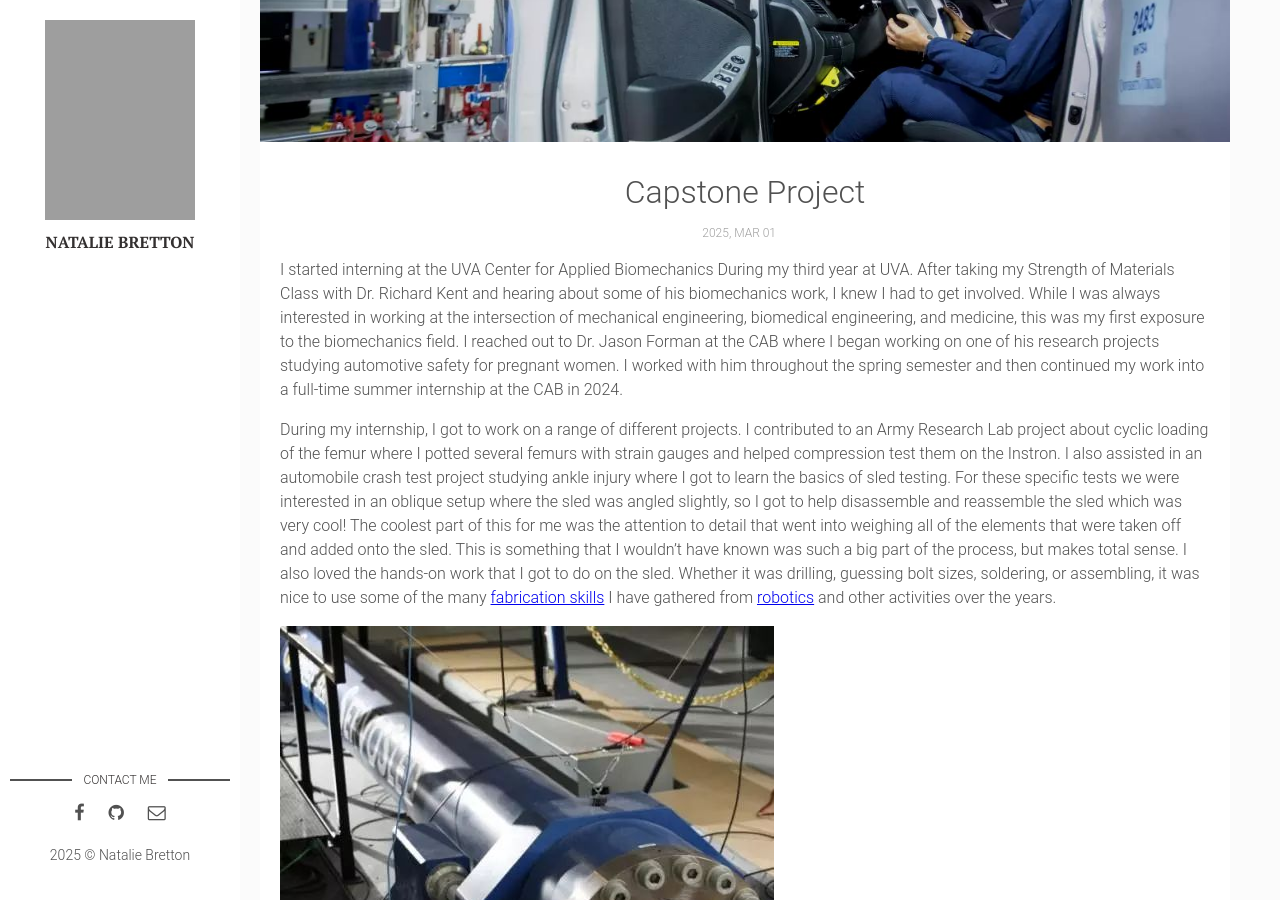
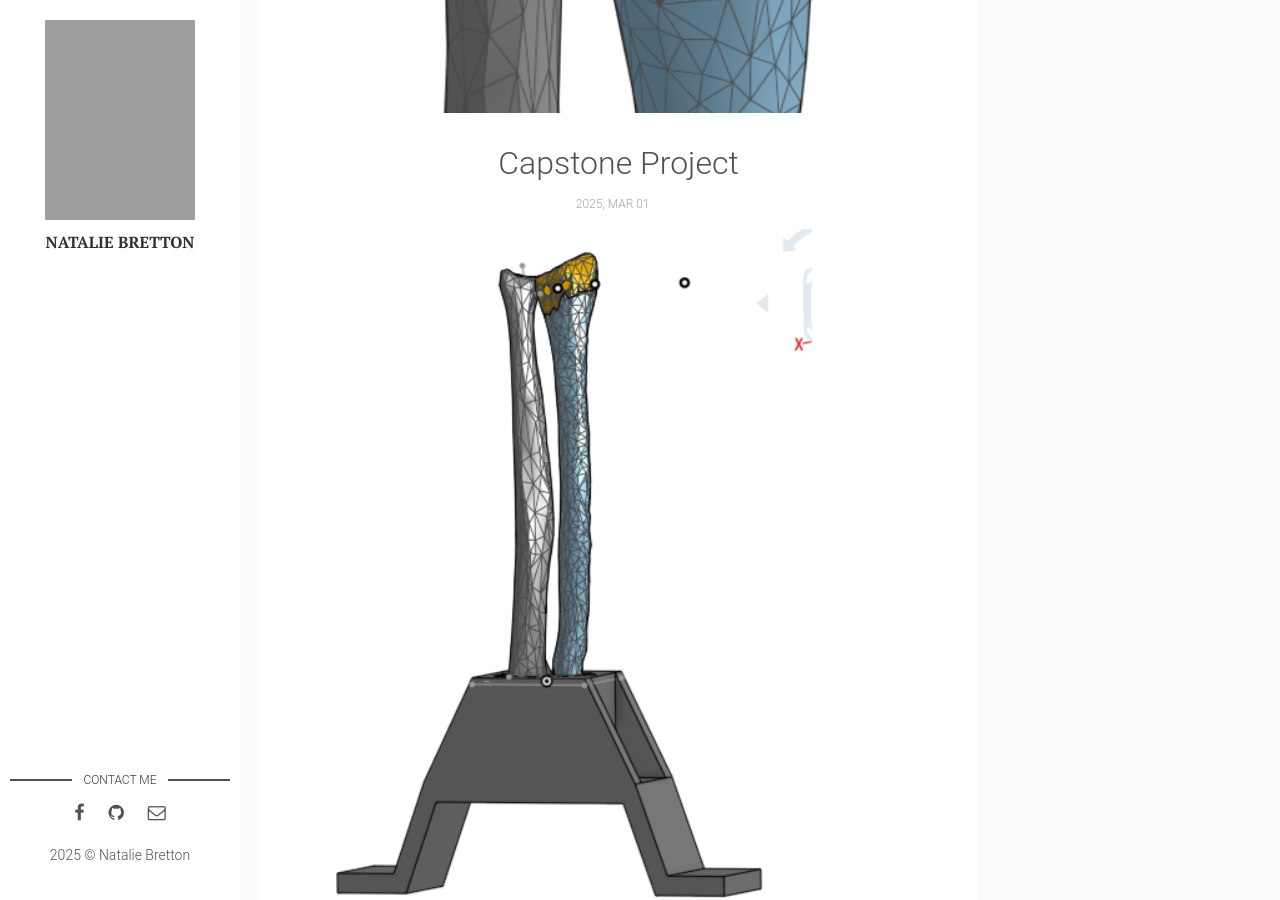
Before and after one commit to natgrrl/natgrrl.github.io, a Jekyll site: the page built from _posts/2025-03-01-capstone.markdown, in a window 1280 px wide and 900 px high, scrolled down 378 px. Built offline with Jekyll 4.4.1, drawn with Linux system fonts in a browser that asks for light colours; grey boxes are pictures that could not be loaded.

Commit message:
Update 2025-03-01-capstone.markdown

```diff
--- a/_posts/2025-03-01-capstone.markdown
+++ b/_posts/2025-03-01-capstone.markdown
@@ -3,12 +3,17 @@
 title: "Capstone Project"
 date: 2025-03-01
 description: To graduate, all Mechanical engineering students must undertake a capstone design project where they create a solution for some type of problem. My chosen project focuses on Distal Radius Fracture Reduction, and my team and  I are designing an accessible and inexpensive 3D-printed reduction device.
-img: CAB2.jpg
-tags: [ENGINEERING]
+img: Capstone2.png
+tags: [ENGINEERING, CAD]
 ---
 
-I started interning at the UVA Center for Applied Biomechanics During my third year at UVA. After taking my Strength of Materials Class with Dr. Richard Kent and hearing about some of his biomechanics work, I knew I had to get involved. While I was always interested in working at the intersection of mechanical engineering, biomedical engineering, and medicine, this was my first exposure to the biomechanics field. I reached out to Dr. Jason Forman at the CAB where I began working on one of his research projects studying automotive safety for pregnant women. I worked with him throughout the spring semester and then continued my work into a full-time summer internship at the CAB in 2024.
 
-During my internship, I got to work on a range of different projects. I contributed to an Army Research Lab project about cyclic loading of the femur where I potted several femurs with strain gauges and helped compression test them on the Instron. I also assisted in an automobile crash test project studying ankle injury where I got to learn the basics of sled testing. For these specific tests we were interested in an oblique setup where the sled was angled slightly, so I got to help disassemble and reassemble the sled which was very cool! The coolest part of this for me was the attention to detail that went into weighing all of the elements that were taken off and added onto the sled. This is something that I wouldn't have known was such a big part of the process, but makes total sense. I also loved the hands-on work that I got to do on the sled. Whether it was drilling, guessing bolt sizes, soldering, or assembling, it was nice to use some of the many [fabrication skills](https://natgrrl.github.io/machine-shop/) I have gathered from [robotics](https://natgrrl.github.io/mech-pit-lead-robotics/) and other activities over the years.
+![Capstone1](http://natgrrl.github.io/assets/img/Capstone1.png)
 
-![CAB1](http://natgrrl.github.io/assets/img/CAB1.jpg)
+![Capstone2](http://natgrrl.github.io/assets/img/Capstone2.png)
+
+![Capstone3](http://natgrrl.github.io/assets/img/Capstone3.jpg)
+
+![Capstone4](http://natgrrl.github.io/assets/img/Capstone4.jpg)
+
+![Capstone5](http://natgrrl.github.io/assets/img/Capstone5.jpg)
```
